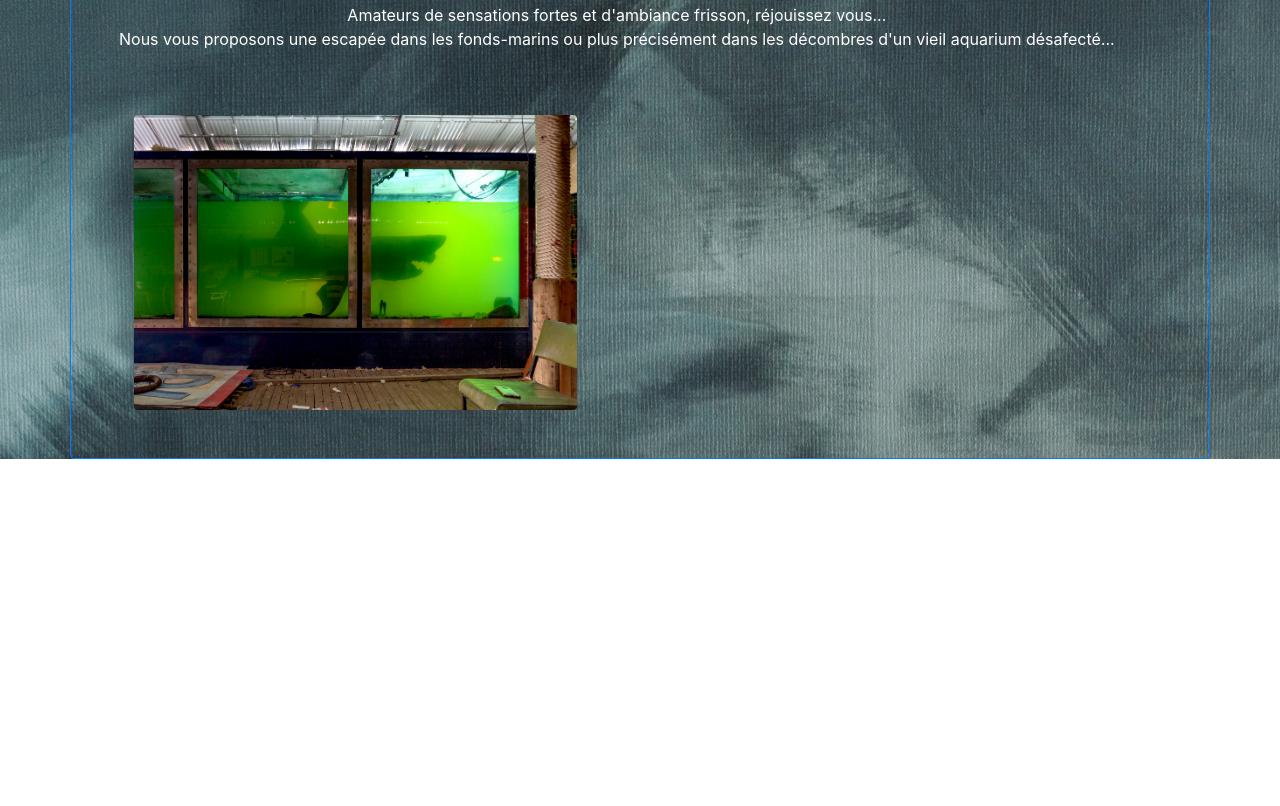
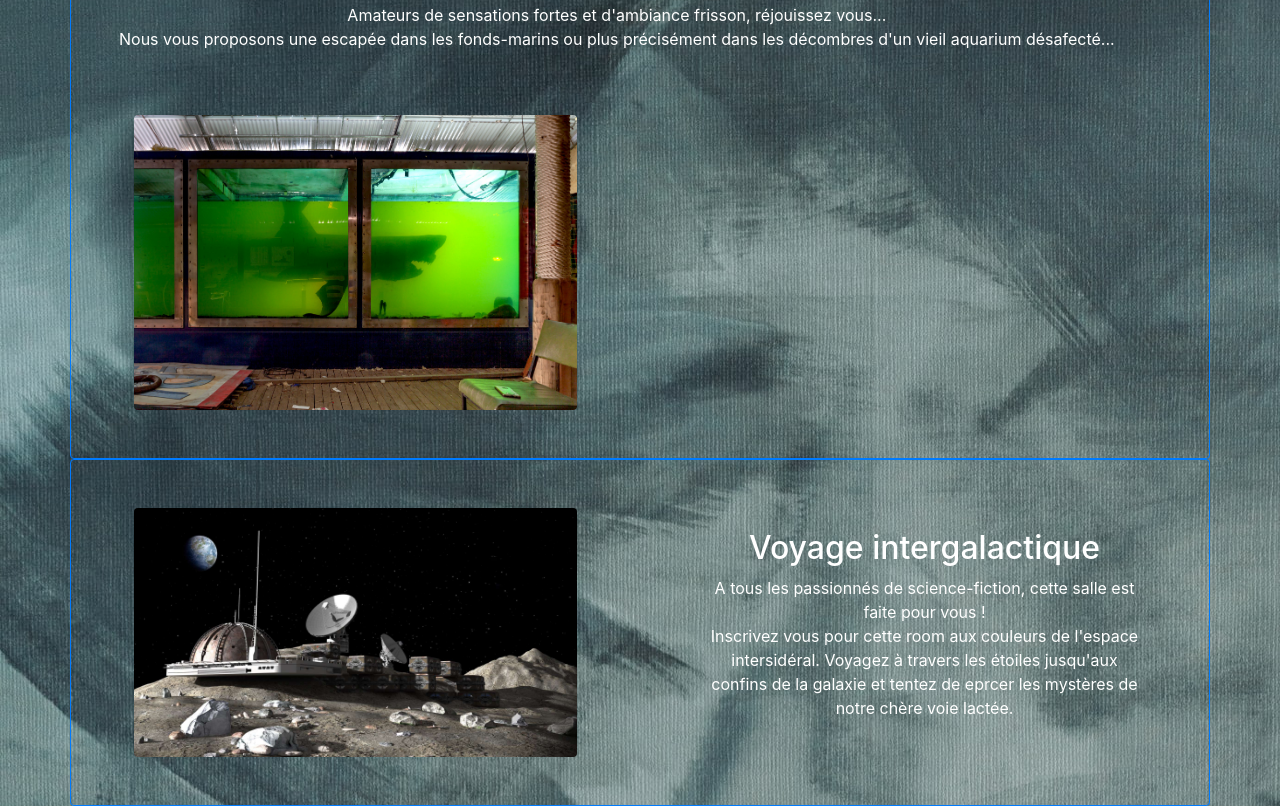
Before and after one commit to Lychar96/horizonEscapeGames, a plain HTML site: page events.html in a window 1280 px wide. Shown: the part 668-1474 px from the top of the page. Before the commit the page ends 1340 px from the top, so only its background shows below. Drawn offline with nearby package versions, Linux system fonts and the light colour scheme.

Commit message:
add second main section of events page

```diff
--- a/events.html
+++ b/events.html
@@ -70,6 +70,26 @@
         </article>
       </section>
 
+      <section class="container" id="espace">
+        <article class="row align-items-center border rounded border-primary">
+          <div class="col-lg-6 order-lg-1">
+            <div class="p-5 d-flex justify-content-center">
+              <img src="medias/espace.jpg" alt="Voyage intergalactique" class="img-fluid rounded" width="800" height="800">
+            </div>
+          </div>
+          <div class="col-lg-6 order-lg-1">
+            <div class="text-center px-5">
+              <h2>Voyage intergalactique</h2>
+              <p>A tous les passionnés de science-fiction, cette salle est faite pour vous !<br>
+                Inscrivez vous pour cette room aux couleurs de l'espace intersidéral. Voyagez à travers les étoiles jusqu'aux confins de la galaxie et tentez de eprcer les mystères de notre chère voie lactée.
+              </p>
+            </div>
+          </div>
+        </article>
+      </section>
+
+
+
     </main>
 
 
```
